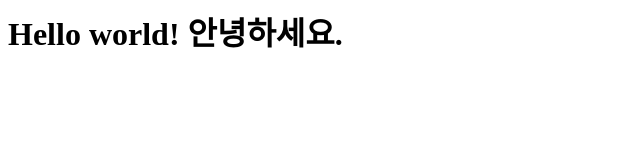
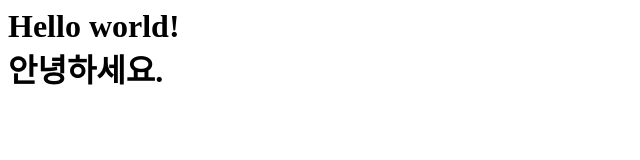
Before and after one commit to minilove/oss, a plain HTML site: page index.html in a window 1280 px wide. Shown: the whole page, without its empty margins (0-640 px from the left). Drawn offline with Linux system fonts and the light colour scheme.

Commit message:
안녕하세요.

```diff
--- a/index.html
+++ b/index.html
@@ -2,7 +2,7 @@
 	<head>
 		<title></title>
 		<body>
-			<h1>Hello world! 안녕하세요.</h1>
+			<h1>Hello world! <br />안녕하세요.</h1>
 		</body>
 	</head>
 </html>
```
